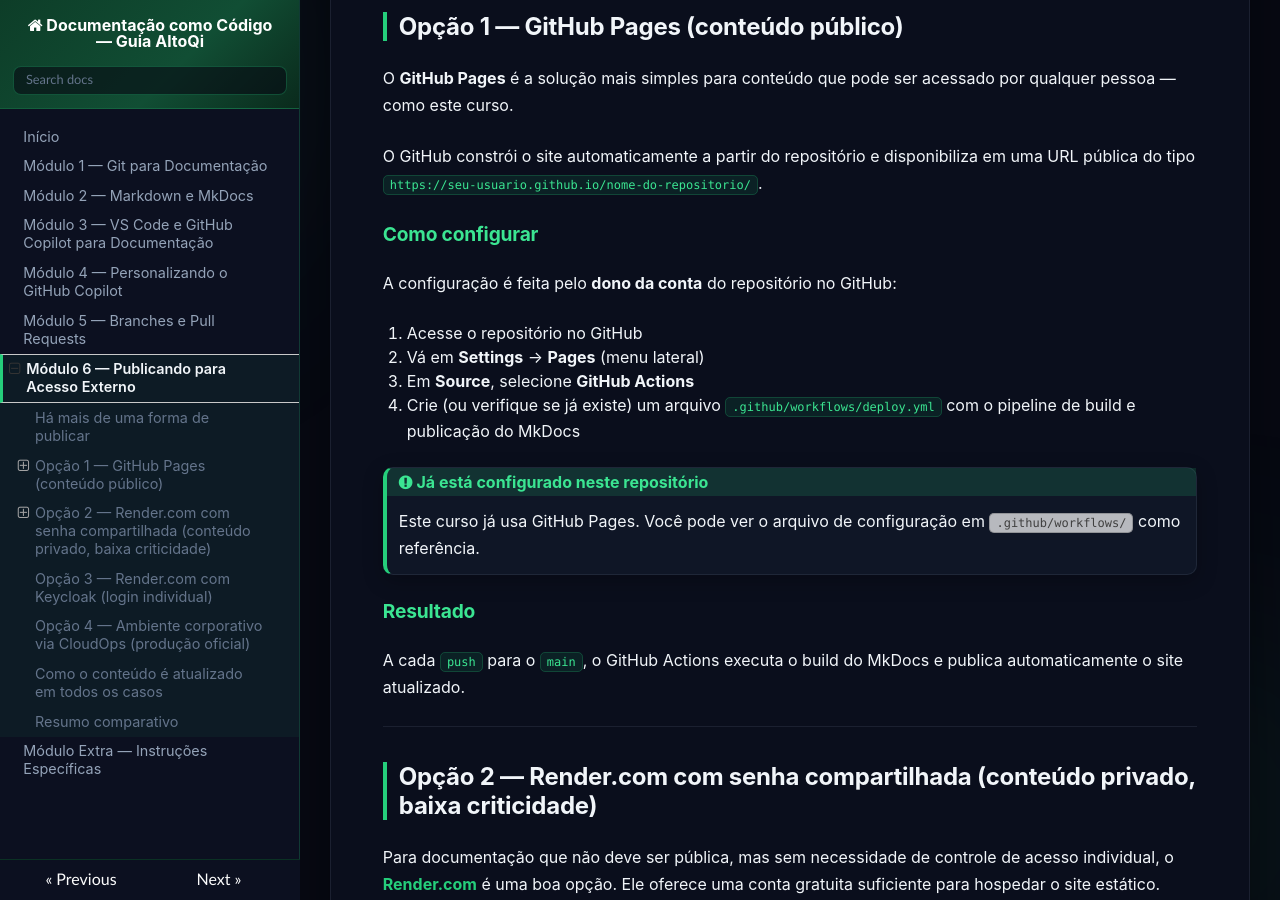
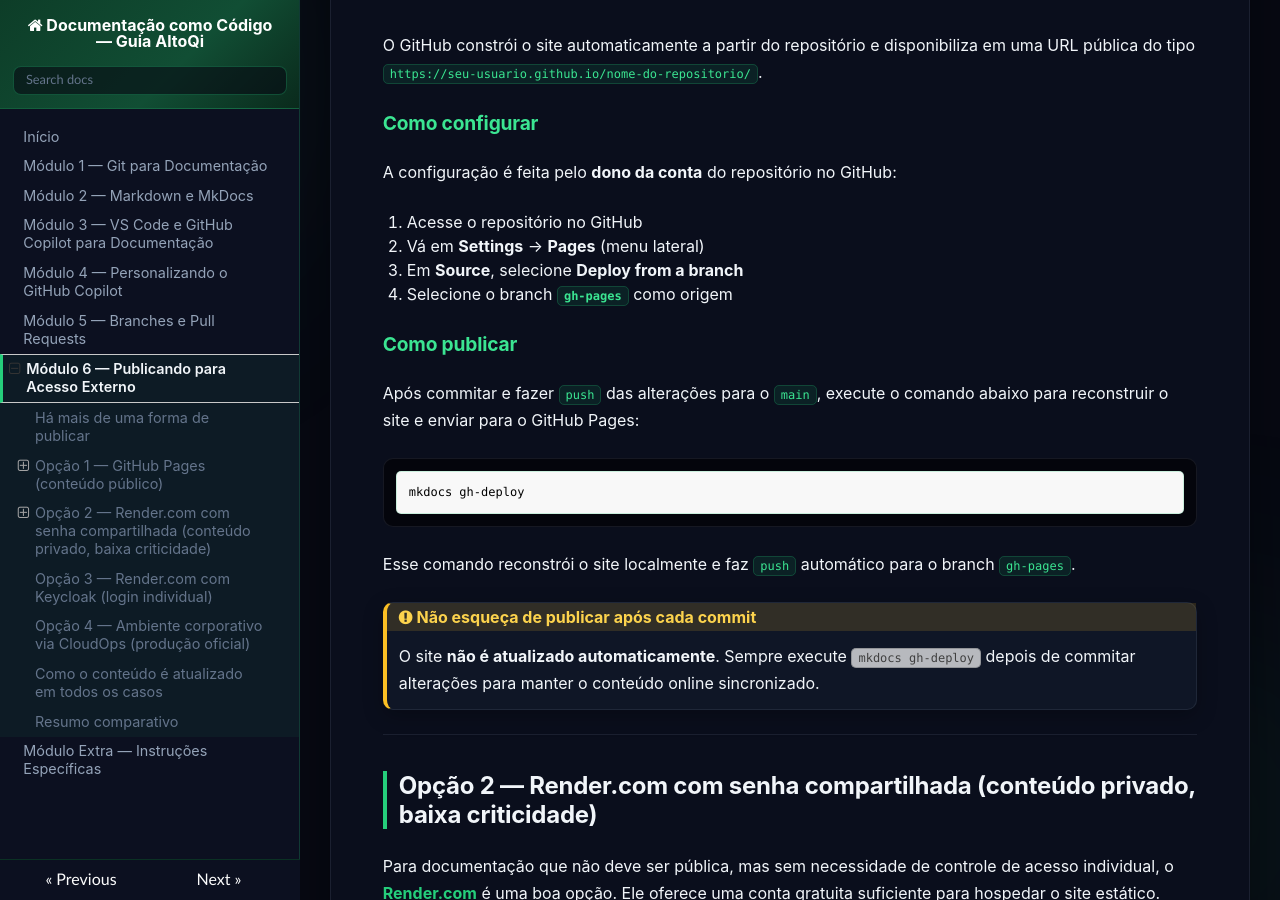
Before and after one commit to AndreBanki/github_para_docs, an MkDocs documentation site: the page built from docs/06-publicacao-externa.md, in a window 1280 px wide and 900 px high, scrolled down 1457 px. Built offline with MkDocs 1.6.1, drawn with Linux system fonts in a browser that asks for light colours; nearby versions of some CDN libraries; some of the changed text lies outside the part shown.

````diff
--- a/docs/06-publicacao-externa.md
+++ b/docs/06-publicacao-externa.md
@@ -42,15 +42,21 @@ A configuração é feita pelo **dono da conta** do repositório no GitHub:
 
 1. Acesse o repositório no GitHub
 2. Vá em **Settings** → **Pages** (menu lateral)
-3. Em **Source**, selecione **GitHub Actions**
-4. Crie (ou verifique se já existe) um arquivo `.github/workflows/deploy.yml` com o pipeline de build e publicação do MkDocs
+3. Em **Source**, selecione **Deploy from a branch**
+4. Selecione o branch **`gh-pages`** como origem
 
-!!! tip "Já está configurado neste repositório"
-    Este curso já usa GitHub Pages. Você pode ver o arquivo de configuração em `.github/workflows/` como referência.
+### Como publicar
 
-### Resultado
+Após commitar e fazer `push` das alterações para o `main`, execute o comando abaixo para reconstruir o site e enviar para o GitHub Pages:
 
-A cada `push` para o `main`, o GitHub Actions executa o build do MkDocs e publica automaticamente o site atualizado.
+```powershell
+mkdocs gh-deploy
+```
+
+Esse comando reconstrói o site localmente e faz `push` automático para o branch `gh-pages`.
+
+!!! warning "Não esqueça de publicar após cada commit"
+    O site **não é atualizado automaticamente**. Sempre execute `mkdocs gh-deploy` depois de commitar alterações para manter o conteúdo online sincronizado.
 
 ---
 
@@ -109,21 +115,21 @@ Entre em contato com o CloudOps descrevendo o repositório, o tipo de conteúdo
 
 ## Como o conteúdo é atualizado em todos os casos
 
-Independentemente da opção escolhida, a lógica de atualização é a mesma:
+A lógica de atualização depende da opção de publicação escolhida. Para o **GitHub Pages com deploy manual** (como neste curso), o fluxo é:
 
-!!! success "Regra universal de atualização"
-    **O site online é atualizado sempre que ocorre um `push` para o branch `main`.**
-
-Isso vale tanto para o **fluxo simplificado** (você commita direto no `main`) quanto para o **fluxo completo** (um Pull Request é aprovado e mesclado no `main`).
+!!! success "Fluxo de atualização — GitHub Pages manual"
+    1. Faça o commit e `push` das alterações para o `main`
+    2. Execute `mkdocs gh-deploy` para publicar o site atualizado
 
 ```mermaid
 flowchart LR
-    A[Commit no main\nou merge de PR] --> B[Pipeline CI/CD\nexecutado automaticamente]
-    B --> C[Build do MkDocs]
-    C --> D[Site publicado\natualizado]
+    A[Commit + push\npara o main] --> B[Executar\nmkdocs gh-deploy]
+    B --> C[Build do MkDocs\nlocal]
+    C --> D[Push para branch\ngh-pages]
+    D --> E[Site publicado\natualizado]
 ```
 
-Você nunca precisa publicar manualmente — basta que o conteúdo esteja no `main`.
+Para opções com CI/CD configurado (Render.com, CloudOps), a atualização pode ocorrer automaticamente a cada `push` para o `main`, sem necessidade de comando manual.
 
 ---
 
````
Also changed, not shown: 1 other file.
